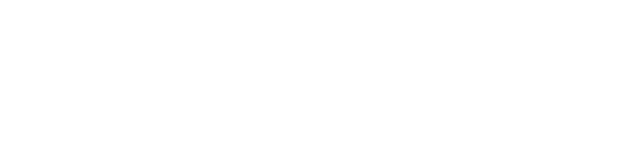
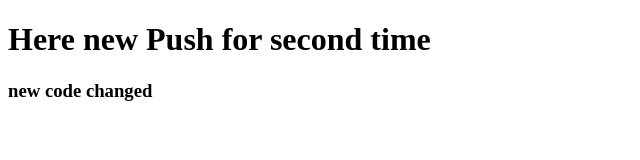
Before and after one commit to NandyAkash/my-new-repo, a plain HTML site: page index.html in a window 1280 px wide. Shown: the whole page, without its empty margins (0-640 px from the left). Drawn offline with Linux system fonts and the light colour scheme.

Commit message:
added new lines

```diff
--- a/index.html
+++ b/index.html
@@ -7,6 +7,7 @@
     <title>My New Repo 2021</title>
 </head>
 <body>
-
+    <h1>Here new Push for second time</h1>
+    <h3>new code changed</h3>
 </body>
 </html>
```
